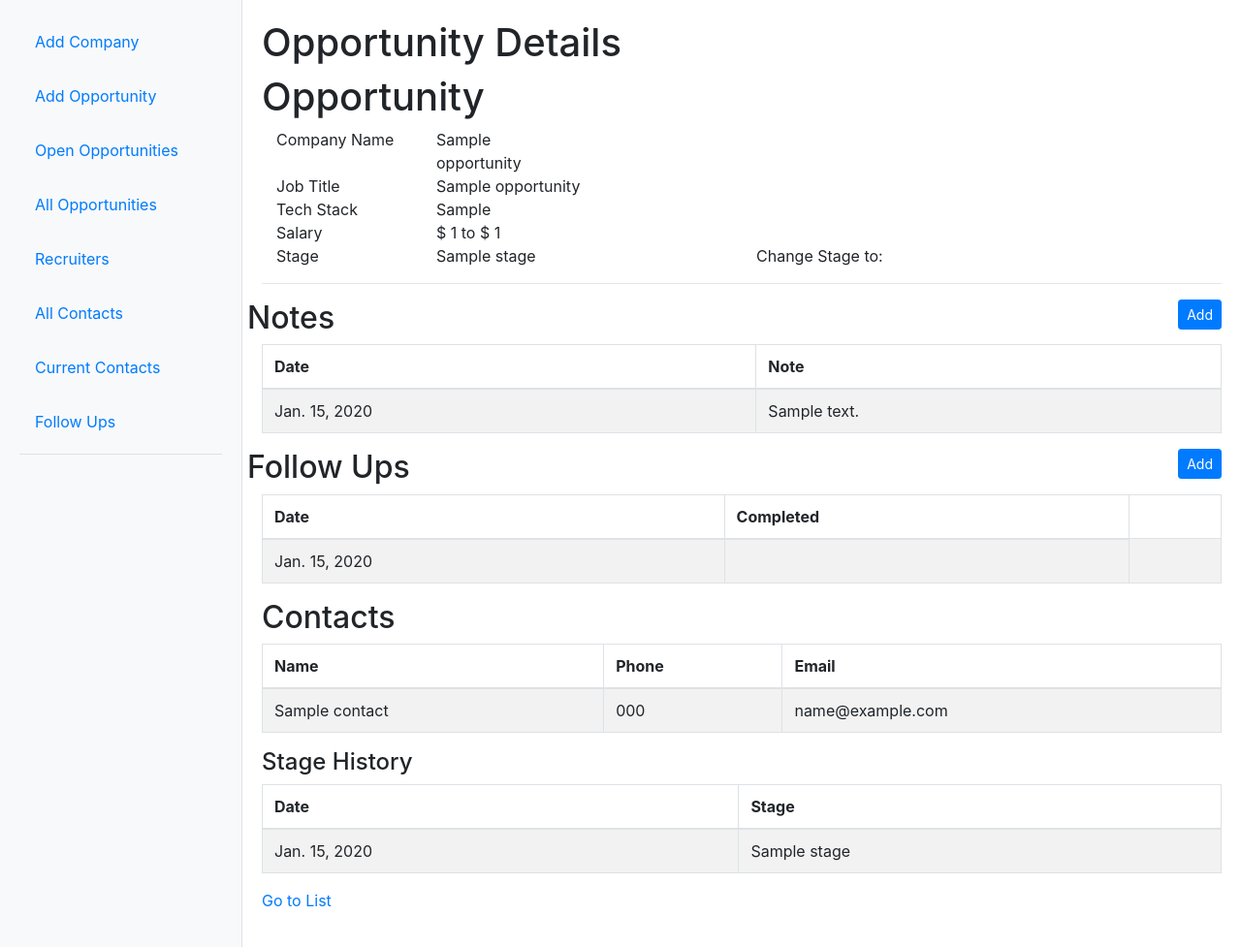
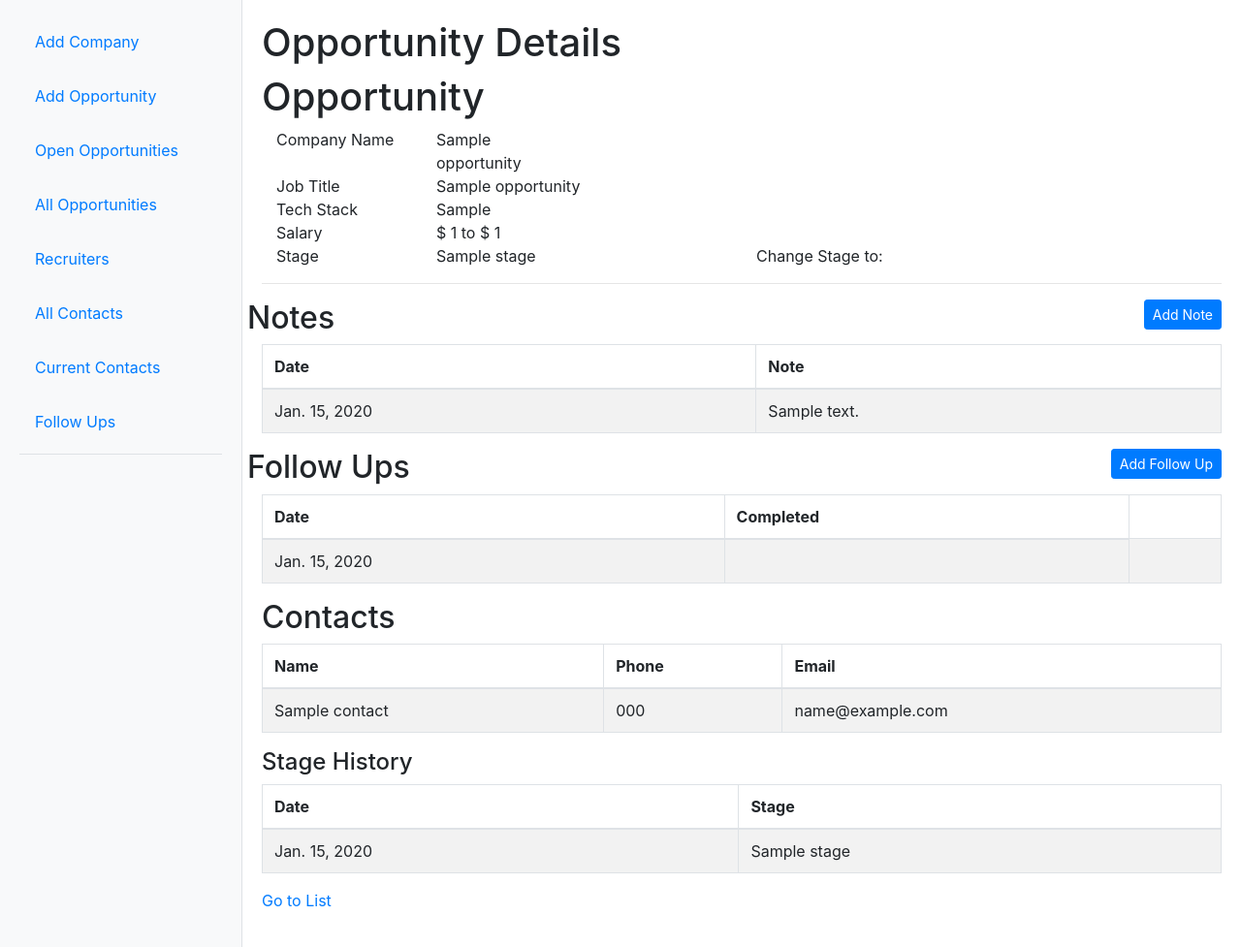
Before and after one commit to scedastic/opportunity_tracker, a Django app: page /opportunity/1/ in a window 1280 px wide. Shown: the whole page at 97% size. Run offline with Django 4.2, Linux system fonts and the light colour scheme; tables that the repository leaves empty hold one stand-in row (values such as "Sample post"); some libraries are stand-ins or nearby versions.

Commit message:
more descriptive button

```diff
--- a/opportunity_tracker/templates/opportunity_detail.html
+++ b/opportunity_tracker/templates/opportunity_detail.html
@@ -55,7 +55,7 @@
 <h2>Notes</h2>
     <div class="col"></div>
     <div class="col text-right">
-        <a class="btn btn-sm btn-primary mb-1" href="{% url 'add-note' o.id %}">Add</a>
+        <a class="btn btn-sm btn-primary mb-1" href="{% url 'add-note' o.id %}">Add Note</a>
     </div>
 </div>
 <table class="table table-striped table-bordered dt-responsive nowrap">
@@ -77,7 +77,7 @@
     <h2>Follow Ups</h2>
     <div class="col"></div>
     <div class="col text-right">
-        <a class="btn btn-sm btn-primary mb-1" href="{% url 'add-follow-up' o.id %}">Add</a>
+        <a class="btn btn-sm btn-primary mb-1" href="{% url 'add-follow-up' o.id %}">Add Follow Up</a>
     </div>
 </div>
 <table class="table table-striped table-bordered dt-responsive nowrap">
```
